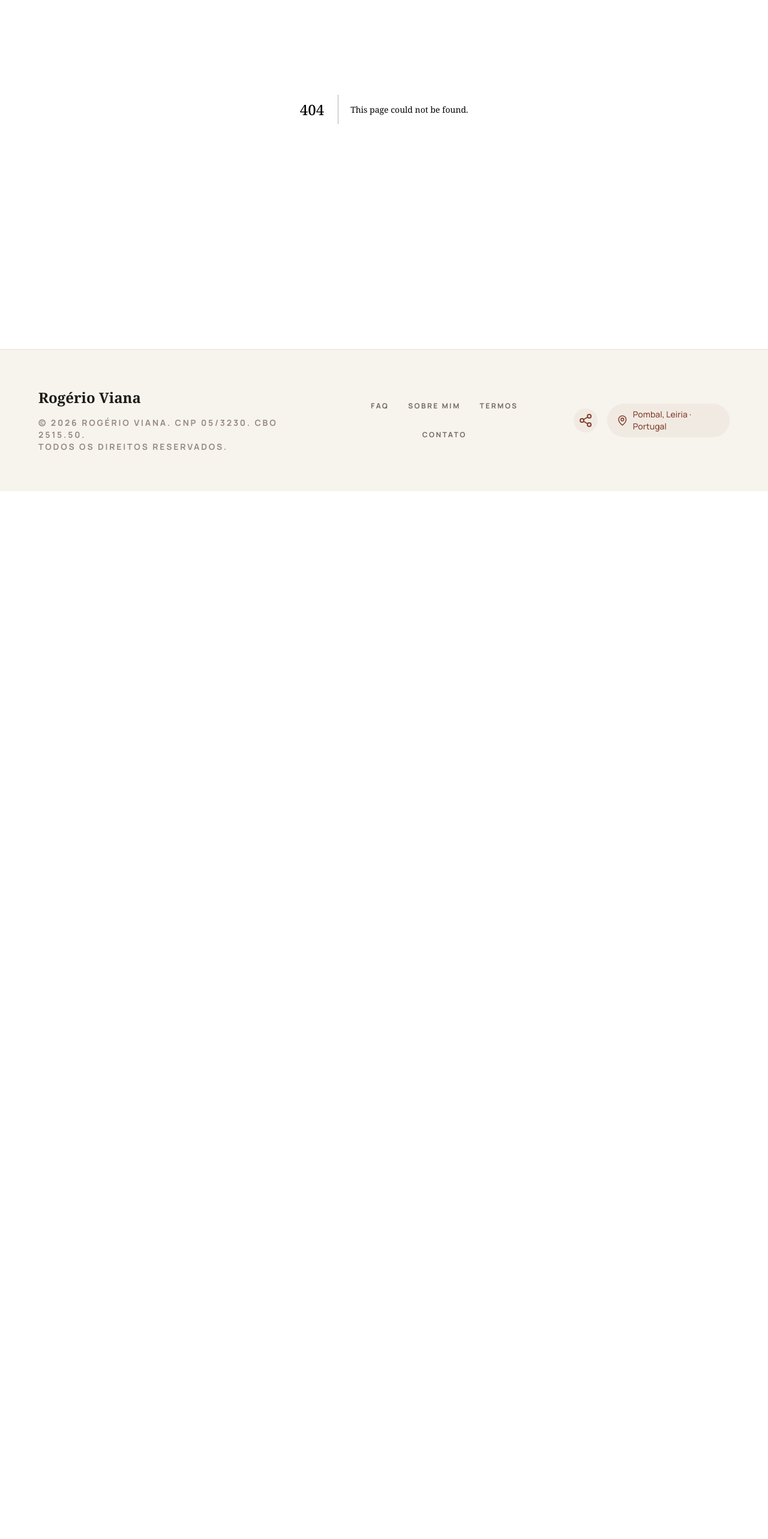
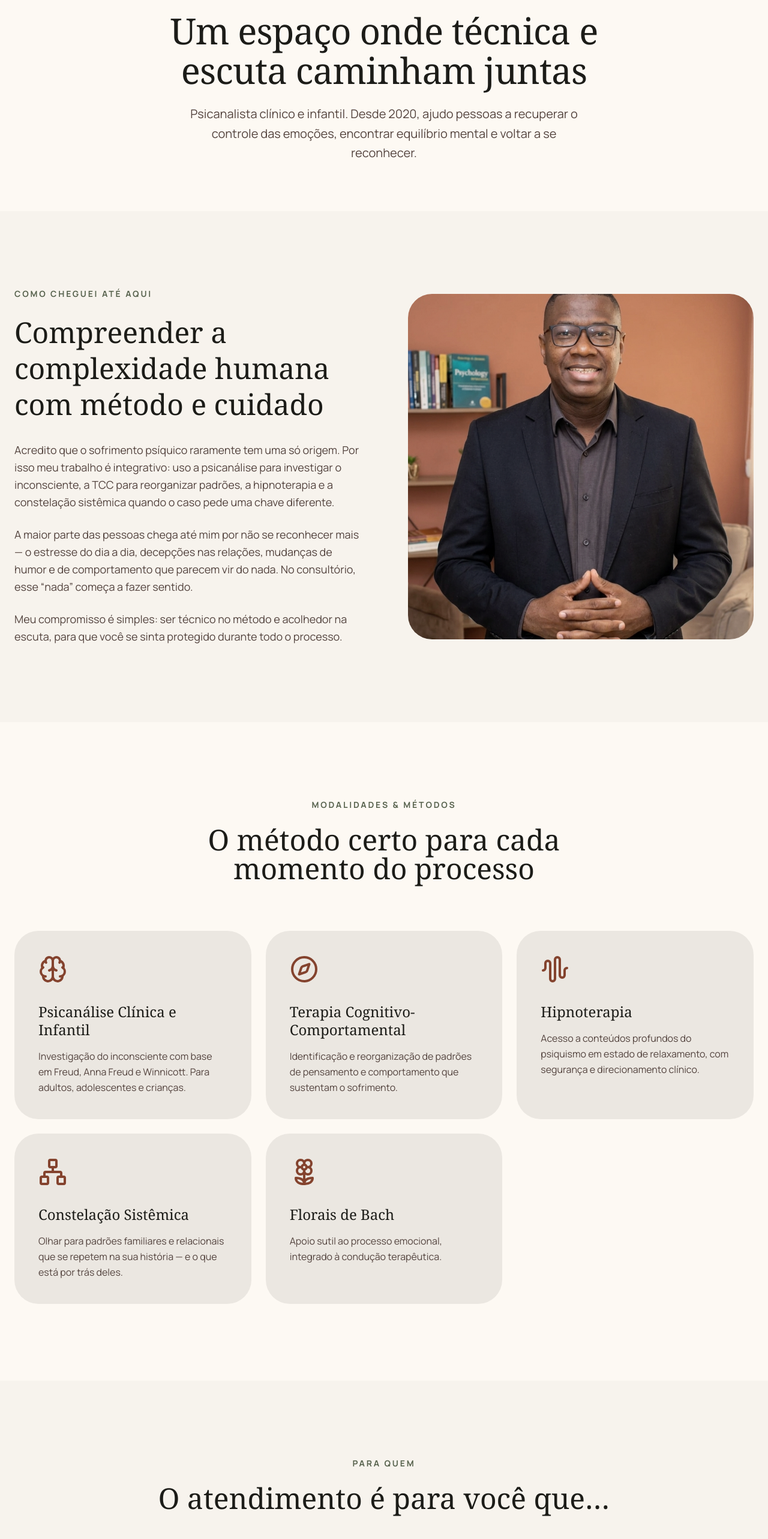
Before and after one commit to CodeTheApp/rogerio-terapeuta, a Next.js app: page /sobre in a window 1280 px wide. Before the commit this address had no page. Shown: the part 218-2784 px from the top of the page at 60% size. Before the commit the page ends 1037 px from the top, so only its background shows below. Built offline with nearby package versions, Linux system fonts and the light colour scheme.

Commit message:
feat(sobre): add /sobre route composing all sections

```diff
--- /dev/null
+++ b/app/sobre/page.tsx
@@ -0,0 +1,24 @@
+import type { Metadata } from "next";
+import SobreHero from "@/src/components/sobre/SobreHero";
+import SobreHistoria from "@/src/components/sobre/SobreHistoria";
+import SobreModalidades from "@/src/components/sobre/SobreModalidades";
+import SobrePublico from "@/src/components/sobre/SobrePublico";
+import SobreComoFunciona from "@/src/components/sobre/SobreComoFunciona";
+
+export const metadata: Metadata = {
+  title: "Sobre · Rogério Viana",
+  description:
+    "Psicanalista clínico e infantil com abordagem integrativa (Freud, Winnicott, TCC, hipnoterapia, constelação sistêmica). Atendimento 100% online.",
+};
+
+export default function SobrePage() {
+  return (
+    <>
+      <SobreHero />
+      <SobreHistoria />
+      <SobreModalidades />
+      <SobrePublico />
+      <SobreComoFunciona />
+    </>
+  );
+}
```
